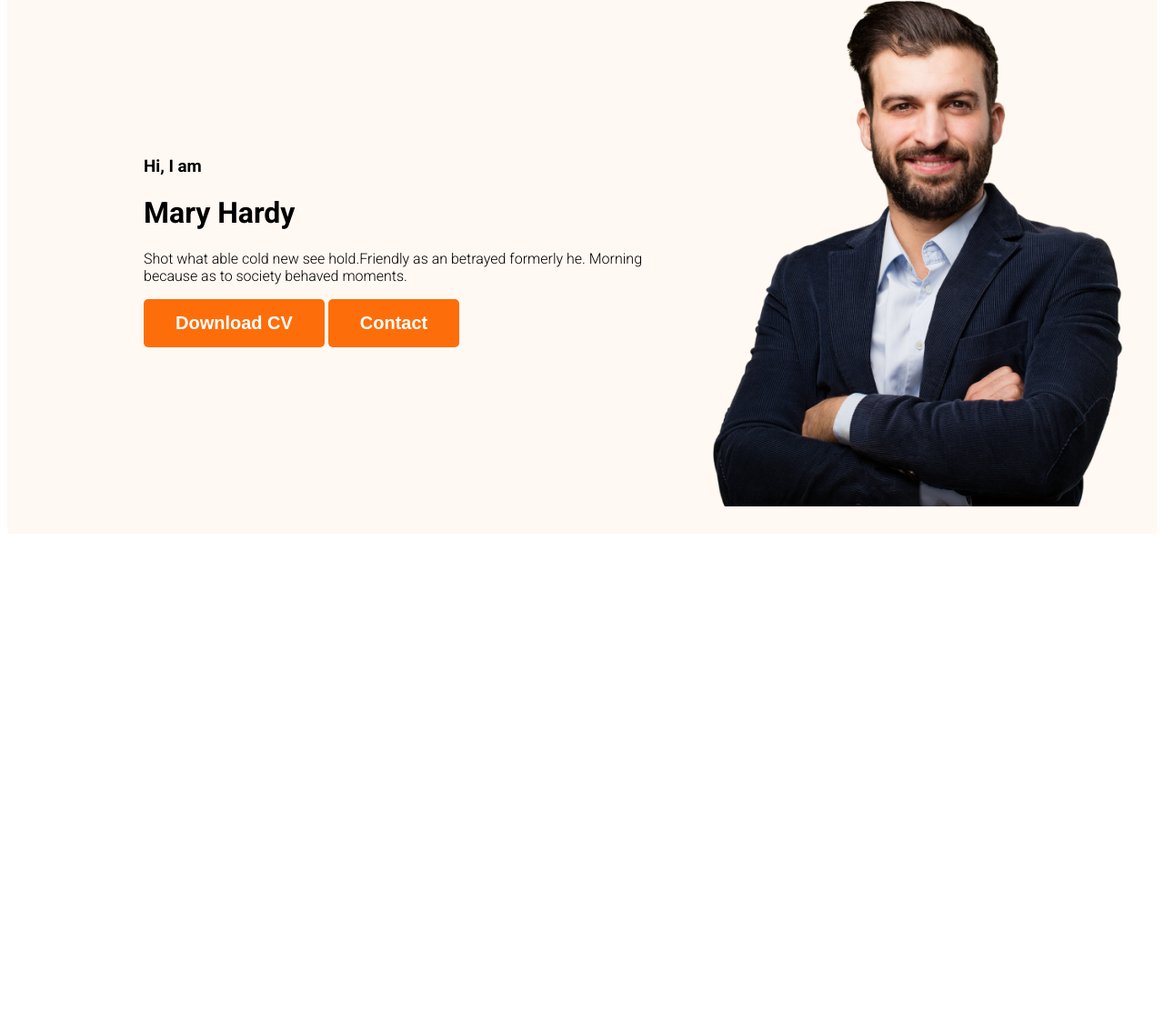
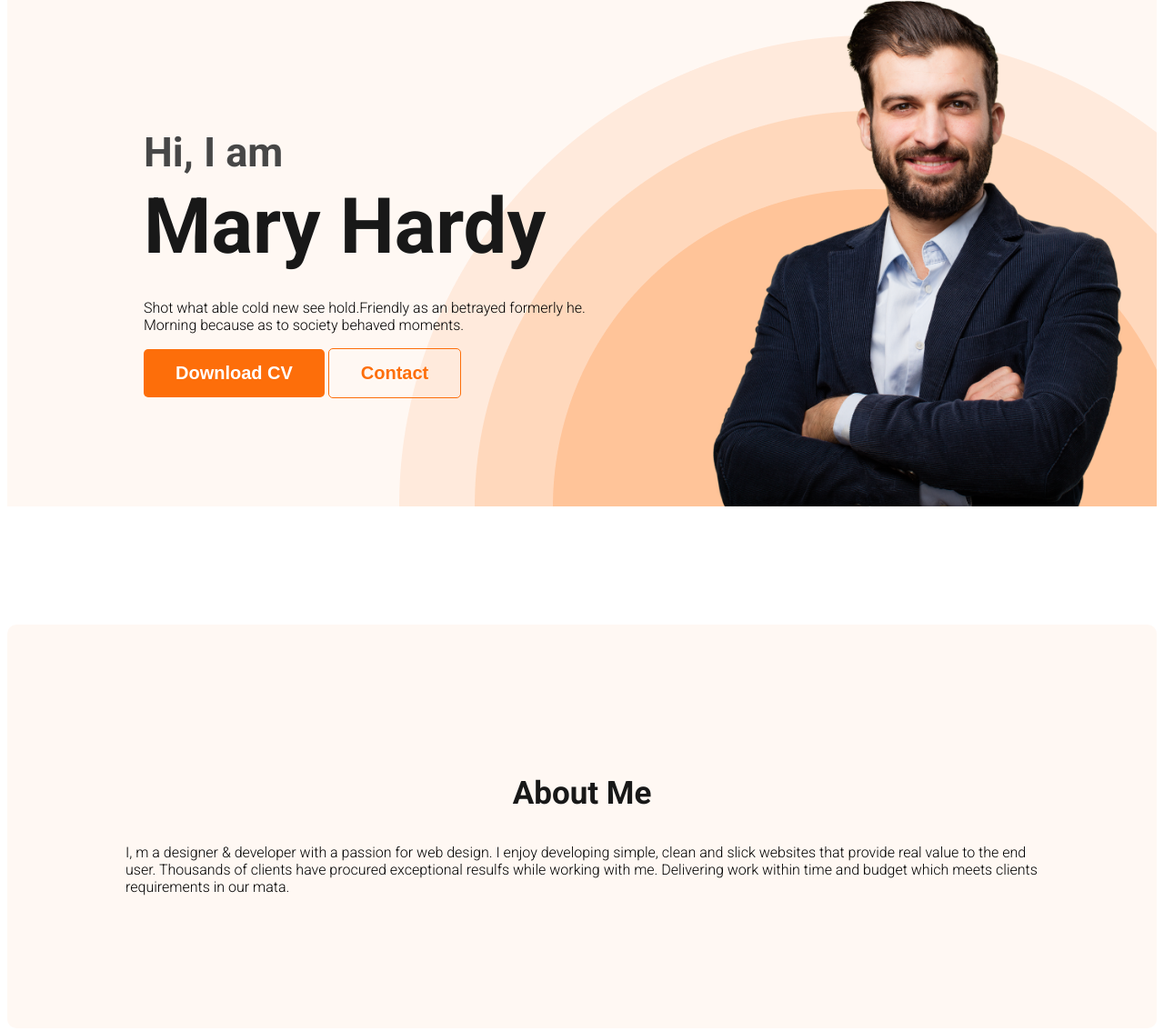
Before and after one commit to SobuzNub/webdeveloper-protfolio, a plain HTML site: page index.html in a window 1280 px wide. Shown: the part 203-1337 px from the top of the page at 91% size. Before the commit the page ends 800 px from the top, so only its background shows below. Drawn offline with Linux system fonts and the light colour scheme.

Commit message:
about section created

```diff
--- a/index.html
+++ b/index.html
@@ -25,15 +25,18 @@
             <div class="banner-content">
                 <h3 class="banner-greeting">Hi, I am</h3>
                 <h1 class="banner-title">Mary Hardy</h1>
-                <p>Shot what able cold new see hold.Friendly as an betrayed formerly he. Morning because as to society behaved moments.</p>
-                <button class="btn-primary">Download CV</button>
-                <button class="btn-primary">Contact</button>
+                <p class="banner-description">Shot what able cold new see hold.Friendly as an betrayed formerly he. Morning because as to society behaved moments.</p>
+                <button class="btn-primary ">Download CV</button>
+                <button class="btn-primary btn">Contact</button>
             </div>
             <img class="profile-pic" src="images/hardy.png" alt="">
         </div>
     </header>
     <main>
-
+        <div class="about">
+            <h3 class="section-title">About Me</h3>
+            <p class="section description">I, m a designer & developer with a passion for web design. I enjoy developing simple, clean and slick websites that provide real value to the end user. Thousands of clients have procured exceptional resulfs while working with me. Delivering work within time and budget which meets clients requirements in our mata.</p>
+        </div>
     </main>
     <footer>
 
--- a/styles/portfolio.css
+++ b/styles/portfolio.css
@@ -20,6 +20,17 @@ body{
     font-weight: 700;
     padding: 15px 35px;
 
+}
+.section-title{
+    color:#181818;
+    text-align: center;
+    font-size: 35px;
+    font-weight: 700;
+}
+.section-description{
+    color: #757575;
+    text-align: center;
+    font-size: 18px;
 }
 /* nav related sytles */
 nav{
@@ -52,12 +63,53 @@ nav li{
 
 .header{
     background-color: #FFF8F3;
+    background-image: url("../images/header_bg.png");
+    background-repeat: no-repeat;
+    background-position: bottom right;
 }
 .banner{
-    padding: 30px 30px 30px 150px ;
+    padding: 30px 30px 0px 150px ;
     display: flex;
     align-items: center;
+    justify-content: space-between;
 }
 .banner .profile-pic{
     width: 500px;
+
 }
+.banner-greeting{
+    color:#474747;
+    margin-bottom: 0;
+    font-size: 45px;
+}
+.banner-title{
+    color: #181818;
+    font-size: 85px;
+    font-weight: 700;
+    margin-top: 5px;
+    margin-bottom: 20px;
+}
+.banner-description{
+    margin-top: 30px;
+}
+.banner-content{
+    max-width: 500px;
+}
+.btn{
+    background: transparent;
+    color: #FD6E0A;
+    border: 1px solid #FD6E0A;
+    text-align: center;
+    font-size: 20px;
+    font-weight: 700;
+}
+
+/* main section styles /
+
+ /*about section styles*/
+ .about{
+    padding: 130px;
+    border-radius: 10px;
+    background: #FFF8F3;
+    margin: 130px 0;
+ }
```
